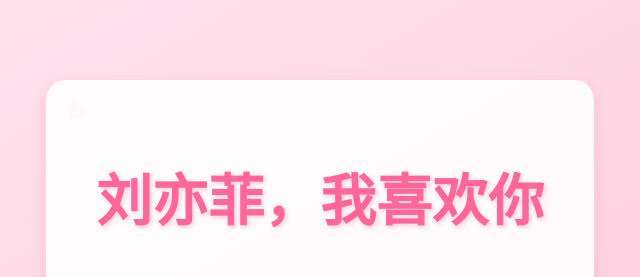
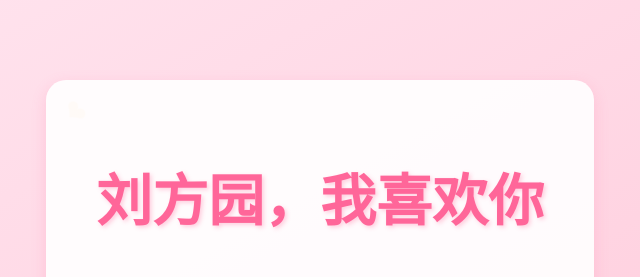
Before and after one commit to user0819/lover, a plain HTML site: page index.html in a window 1280 px wide. Shown: the top 277 px of the page, 320-960 px from the left. Drawn offline with Linux system fonts and the light colour scheme.

Commit message:
Update index.html

```diff
--- a/index.html
+++ b/index.html
@@ -3,7 +3,7 @@
 <head>
     <meta charset="UTF-8">
     <meta name="viewport" content="width=device-width, initial-scale=1.0">
-    <title>情人节告白 - 刘亦菲</title>
+    <title>情人节告白 - 刘方园</title>
     <style>
         body {
             margin: 0;
@@ -94,7 +94,7 @@
 
     <div class="container">
         <div class="message">
-            <h1>刘亦菲，我喜欢你</h1>
+            <h1>刘方园，我喜欢你</h1>
             <div class="heart">❤</div>
             <p>从你的每一个微笑，</p>
             <p>到眼眸中闪烁的星辰；</p>
```
